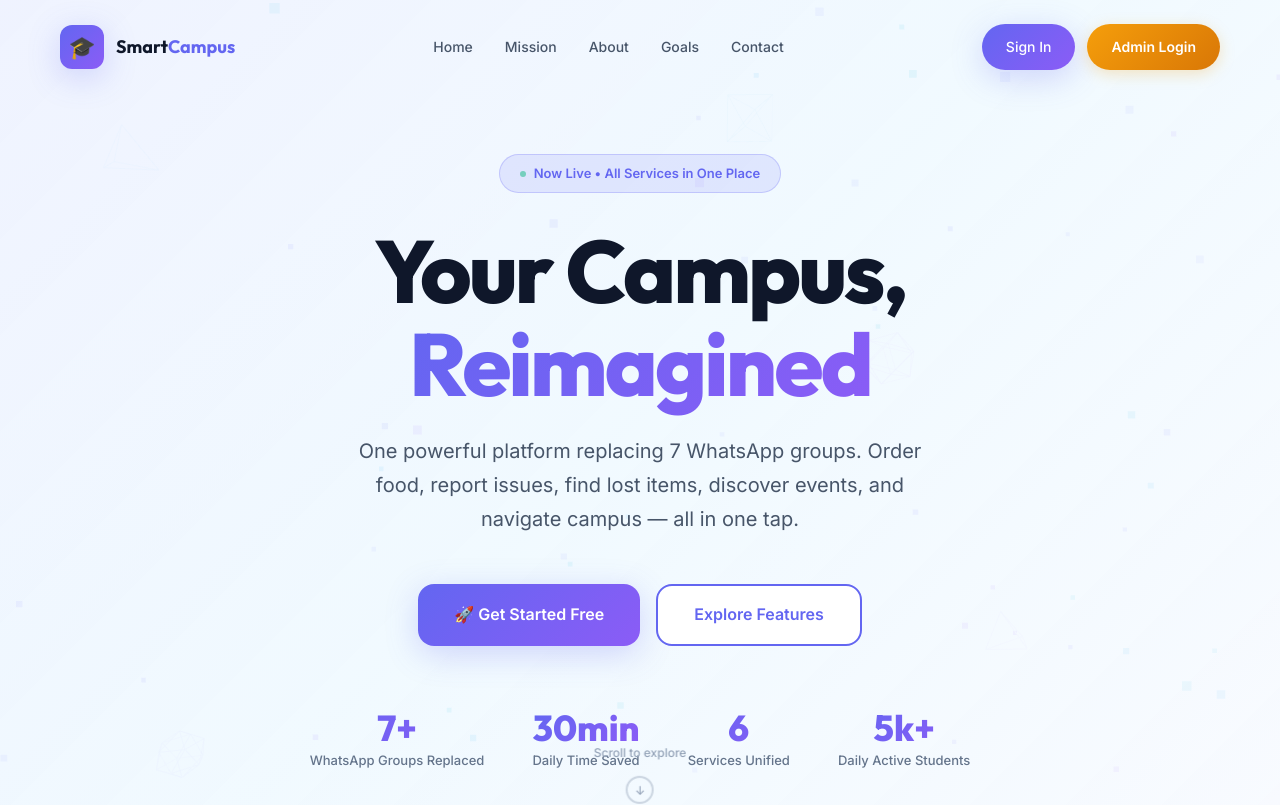
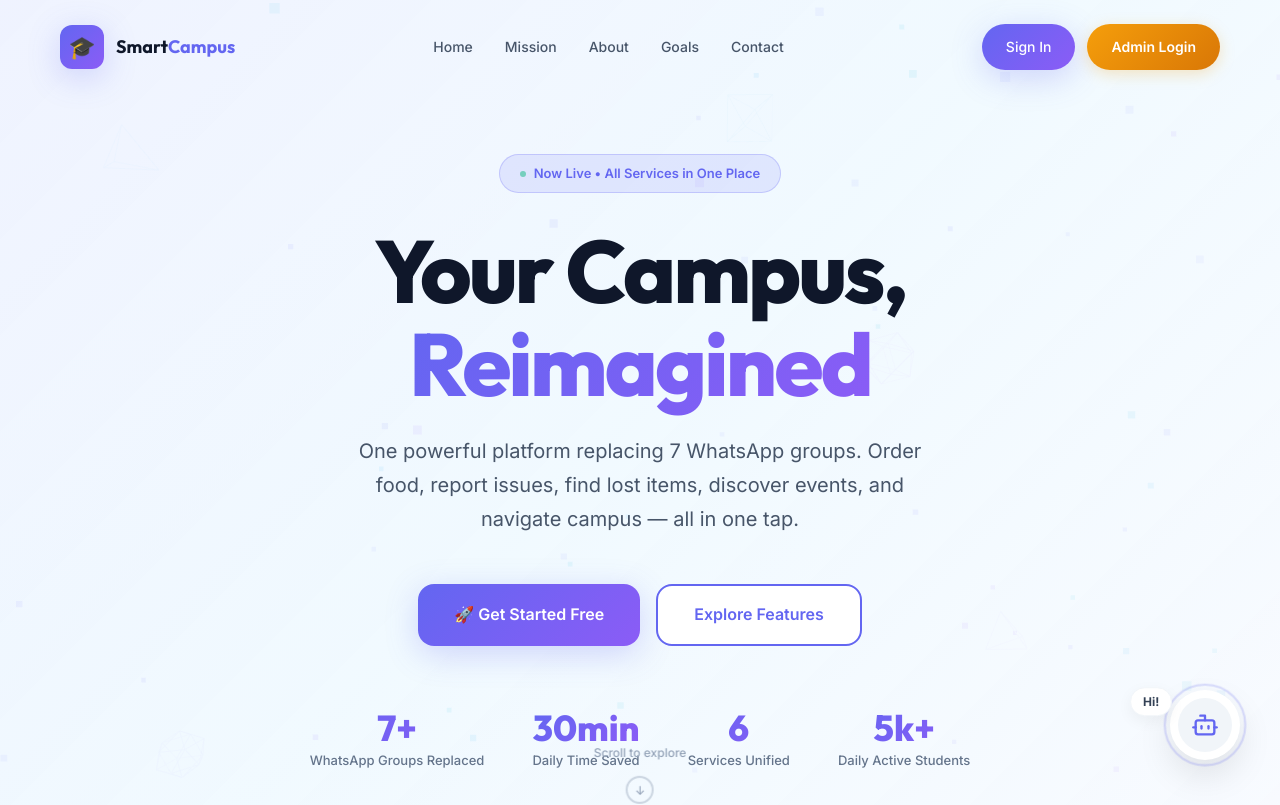
Before and after one commit to RiteshKumar2e/Smart-Campus-Services-Hub, a React (Vite) app in the folder frontend/: page / in a window 1280 px wide. Shown: the top 805 px of the page. Built offline with nearby package versions, Linux system fonts and the light colour scheme.

Commit message:
feat: implement a comprehensive landing page with hero, mission, and features sections.

```diff
--- a/frontend/src/pages/Landing.jsx
+++ b/frontend/src/pages/Landing.jsx
@@ -1,6 +1,7 @@
+import { useState, useEffect } from 'react'
 import { Link } from 'react-router-dom'
 import { toast } from 'react-hot-toast'
-import { Mail, Github, Linkedin, MapPin, Phone } from 'lucide-react'
+import { Mail, Github, Linkedin, MapPin, Phone, X, ArrowUp, Bot } from 'lucide-react'
 import '../styles/landing.css'
 import ThreeBackground from '../components/ThreeBackground'
 
@@ -56,9 +57,62 @@ const STEPS = [
     { num: '04', title: 'Get Updates', desc: 'Real-time notifications keep you in the loop always' },
 ]
 
+const CAMPUS_LINKS = [
+    { title: 'Student Portal', desc: 'Access your grades, attendance, and course materials in one place.' },
+    { title: 'Academic Calendar', desc: 'Stay updated with exam schedules, holidays, and important dates.' },
+    { title: 'Faculty Directory', desc: 'Find contact information and office hours for your professors.' },
+    { title: 'Alumni Network', desc: 'Connect with former students and explore mentorship opportunities.' }
+]
+
+const SUPPORT_LINKS = [
+    { title: 'Help Center', desc: 'Find answers to frequently asked questions and troubleshooting guides.' },
+    { title: 'Report Bug', desc: 'Help us improve by reporting any technical issues you encounter.' },
+    { title: 'Privacy Policy', desc: 'Learn how we protect and manage your personal data.' },
+    { title: 'Terms of Use', desc: 'The rules and guidelines for using our campus platform.' }
+]
+
 export default function Landing() {
+    const [modalData, setModalData] = useState(null);
+    const [showScrollTop, setShowScrollTop] = useState(false);
+
+    useEffect(() => {
+        const handleScroll = () => {
+            setShowScrollTop(window.scrollY > 400);
+        };
+        window.addEventListener('scroll', handleScroll);
+        return () => window.removeEventListener('scroll', handleScroll);
+    }, []);
+
+    const scrollToTop = () => {
+        window.scrollTo({ top: 0, behavior: 'smooth' });
+    };
+
+    const closeModal = () => setModalData(null);
+
     return (
         <div className="landing">
+            {/* Modal Popup */}
+            {modalData && (
+                <div className="modal-overlay" onClick={closeModal}>
+                    <div className="modal-content" onClick={e => e.stopPropagation()}>
+                        <button className="modal-close-x" onClick={closeModal}>
+                            <X size={20} />
+                        </button>
+                        <div className="modal-header">
+                            <h2>{modalData.title}</h2>
+                        </div>
+                        <div className="modal-body">
+                            <p>{modalData.desc}</p>
+                        </div>
+                        <div className="modal-footer">
+                            <button className="btn btn-primary btn-block" onClick={closeModal}>
+                                Close
+                            </button>
+                        </div>
+                    </div>
+                </div>
+            )}
+
             {/* Hero */}
             <section className="hero">
                 <ThreeBackground />
@@ -309,25 +363,37 @@ export default function Landing() {
                     <div className="footer-col">
                         <h4>Services</h4>
                         <ul>
-                            {FEATURES.map(f => <li key={f.link}><Link to={f.link}>{f.title}</Link></li>)}
+                            {FEATURES.map(f => (
+                                <li key={f.link}>
+                                    <button onClick={() => setModalData({ title: f.title, desc: f.desc })} className="footer-pop-btn">
+                                        {f.title}
+                                    </button>
+                                </li>
+                            ))}
                         </ul>
                     </div>
                     <div className="footer-col">
                         <h4>Campus</h4>
                         <ul>
-                            <li><a href="#">Student Portal</a></li>
-                            <li><a href="#">Academic Calendar</a></li>
-                            <li><a href="#">Faculty Directory</a></li>
-                            <li><a href="#">Alumni Network</a></li>
+                            {CAMPUS_LINKS.map(c => (
+                                <li key={c.title}>
+                                    <button onClick={() => setModalData({ title: c.title, desc: c.desc })} className="footer-pop-btn">
+                                        {c.title}
+                                    </button>
+                                </li>
+                            ))}
                         </ul>
                     </div>
                     <div className="footer-col">
                         <h4>Support</h4>
                         <ul>
-                            <li><a href="#">Help Center</a></li>
-                            <li><a href="#">Report Bug</a></li>
-                            <li><a href="#">Privacy Policy</a></li>
-                            <li><a href="#">Terms of Use</a></li>
+                            {SUPPORT_LINKS.map(s => (
+                                <li key={s.title}>
+                                    <button onClick={() => setModalData({ title: s.title, desc: s.desc })} className="footer-pop-btn">
+                                        {s.title}
+                                    </button>
+                                </li>
+                            ))}
                         </ul>
                     </div>
                 </div>
@@ -336,6 +402,28 @@ export default function Landing() {
                     <span>Built with ❤️ for modern campus life</span>
                 </div>
             </footer>
+
+            {/* Floating Elements */}
+            <div className="floating-controls">
+                <button
+                    className={`scroll-top-btn ${showScrollTop ? 'visible' : ''}`}
+                    onClick={scrollToTop}
+                    title="Scroll to Top"
+                >
+                    <ArrowUp size={24} />
+                </button>
+
+                <div className="chatbot-launcher" onClick={() => setModalData({
+                    title: 'Smart AI Assistant',
+                    desc: 'I am your campus AI helpmate. How can I assist you today? (This is a preview of the upcoming chatbot feature!)'
+                })}>
+                    <div className="chatbot-ai-ring" />
+                    <div className="chatbot-ai-icon">
+                        <Bot size={28} />
+                    </div>
+                    <span className="chatbot-badge">Hi!</span>
+                </div>
+            </div>
         </div>
     )
 }
--- a/frontend/src/styles/landing.css
+++ b/frontend/src/styles/landing.css
@@ -1033,6 +1033,257 @@
   color: var(--gray-600);
 }
 
+/* Footer Pop Buttons */
+.footer-pop-btn {
+  background: none;
+  border: none;
+  padding: 0;
+  margin: 0;
+  font-family: inherit;
+  font-size: 14px;
+  color: var(--gray-400);
+  cursor: pointer;
+  text-align: left;
+  transition: all var(--transition-fast);
+}
+
+.footer-pop-btn:hover {
+  color: white;
+  transform: translateX(4px);
+}
+
+/* --- Professional Modal Styles --- */
+.modal-overlay {
+  position: fixed;
+  inset: 0;
+  background: rgba(15, 23, 42, 0.4);
+  backdrop-filter: blur(8px);
+  z-index: 9999;
+  display: flex;
+  align-items: center;
+  justify-content: center;
+  padding: 24px;
+  animation: fadeIn 0.3s ease;
+}
+
+.modal-content {
+  background: white;
+  width: 100%;
+  max-width: 500px;
+  border-radius: 32px;
+  padding: 40px;
+  position: relative;
+  box-shadow: 0 25px 50px -12px rgba(0, 0, 0, 0.25);
+  animation: modalSlideIn 0.4s cubic-bezier(0.16, 1, 0.3, 1);
+}
+
+.modal-close-x {
+  position: absolute;
+  top: 32px;
+  right: 32px;
+  width: 40px;
+  height: 40px;
+  border-radius: 50%;
+  background: #f8fafc;
+  border: 1px solid #f1f5f9;
+  display: flex;
+  align-items: center;
+  justify-content: center;
+  color: #64748b;
+  cursor: pointer;
+  transition: all 0.2s;
+}
+
+.modal-close-x:hover {
+  background: #f1f5f9;
+  color: #0f172a;
+  transform: rotate(90deg);
+}
+
+.modal-header h2 {
+  font-family: var(--font-display);
+  font-size: 32px;
+  font-weight: 800;
+  color: #0f172a;
+  margin-bottom: 20px;
+  letter-spacing: -0.02em;
+}
+
+.modal-body p {
+  font-size: 18px;
+  line-height: 1.6;
+  color: #475569;
+  margin-bottom: 40px;
+}
+
+.modal-footer .btn-block {
+  width: 100%;
+  padding: 16px;
+  font-size: 16px;
+  font-weight: 700;
+  border-radius: 12px;
+}
+
+@keyframes fadeIn {
+  from {
+    opacity: 0;
+  }
+
+  to {
+    opacity: 1;
+  }
+}
+
+@keyframes modalSlideIn {
+  from {
+    opacity: 0;
+    transform: translateY(20px) scale(0.95);
+  }
+
+  to {
+    opacity: 1;
+    transform: translateY(0) scale(1);
+  }
+}
+
+@media (max-width: 640px) {
+  .modal-content {
+    padding: 32px 24px;
+    border-radius: 24px;
+  }
+
+  .modal-header h2 {
+    font-size: 24px;
+  }
+
+  .modal-body p {
+    font-size: 16px;
+  }
+}
+
+/* --- Floating Controls --- */
+.floating-controls {
+  position: fixed;
+  bottom: 40px;
+  right: 40px;
+  z-index: 999;
+  display: flex;
+  flex-direction: column;
+  align-items: center;
+  gap: 20px;
+}
+
+.scroll-top-btn {
+  width: 50px;
+  height: 50px;
+  border-radius: 50%;
+  background: linear-gradient(135deg, #34d399, #3b82f6);
+  border: none;
+  color: white;
+  display: flex;
+  align-items: center;
+  justify-content: center;
+  cursor: pointer;
+  box-shadow: 0 10px 20px rgba(59, 130, 246, 0.3);
+  opacity: 0;
+  visibility: hidden;
+  transform: translateY(20px);
+  transition: all 0.4s cubic-bezier(0.165, 0.84, 0.44, 1);
+}
+
+.scroll-top-btn.visible {
+  opacity: 1;
+  visibility: visible;
+  transform: translateY(0);
+}
+
+.scroll-top-btn:hover {
+  transform: translateY(-5px);
+  box-shadow: 0 15px 30px rgba(59, 130, 246, 0.4);
+}
+
+.chatbot-launcher {
+  position: relative;
+  width: 70px;
+  height: 70px;
+  border-radius: 50%;
+  background: white;
+  display: flex;
+  align-items: center;
+  justify-content: center;
+  box-shadow: 0 15px 35px rgba(0, 0, 0, 0.1);
+  cursor: pointer;
+  transition: all 0.3s ease;
+}
+
+.chatbot-launcher:hover {
+  transform: scale(1.05);
+  box-shadow: 0 20px 45px rgba(0, 0, 0, 0.15);
+}
+
+.chatbot-ai-ring {
+  position: absolute;
+  inset: -4px;
+  border-radius: 50%;
+  border: 2px solid rgba(99, 102, 241, 0.3);
+  animation: pulseRotate 4s linear infinite;
+}
+
+.chatbot-ai-icon {
+  width: 54px;
+  height: 54px;
+  border-radius: 50%;
+  background: #f1f5f9;
+  display: flex;
+  align-items: center;
+  justify-content: center;
+  color: var(--primary);
+}
+
+.chatbot-badge {
+  position: absolute;
+  top: 0;
+  left: -40px;
+  background: white;
+  padding: 4px 12px;
+  border-radius: 20px;
+  font-size: 12px;
+  font-weight: 700;
+  color: #334155;
+  box-shadow: 0 5px 15px rgba(0, 0, 0, 0.05);
+  border: 1px solid #f1f5f9;
+  animation: floatBadge 3s ease-in-out infinite;
+}
+
+@keyframes pulseRotate {
+  0% {
+    transform: scale(1);
+    opacity: 1;
+  }
+
+  50% {
+    transform: scale(1.1);
+    opacity: 0.5;
+  }
+
+  100% {
+    transform: scale(1);
+    opacity: 1;
+  }
+}
+
+@keyframes floatBadge {
+
+  0%,
+  100% {
+    transform: translateY(0);
+  }
+
+  50% {
+    transform: translateY(-5px);
+  }
+}
+
 @media (max-width: 1024px) {
   .features-grid {
     grid-template-columns: repeat(2, 1fr);
```
